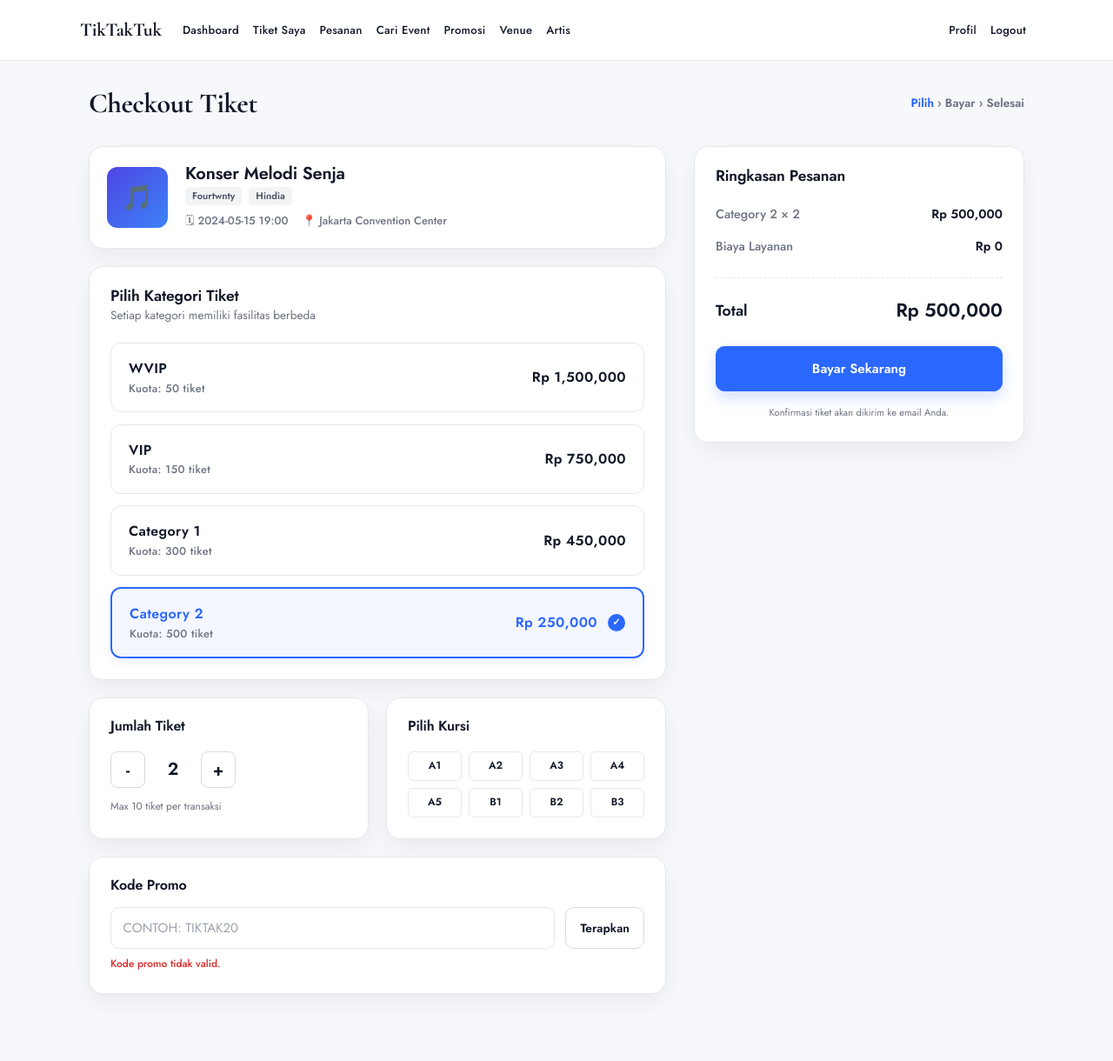
After one commit to evan052006/TK-Basdat-c-racked, a Django app: page /orders/checkout/ in a window 1280 px wide. The commit adds this page. Shown: the whole page at 87% size. Run offline with Django 5.2, Linux system fonts and the light colour scheme; parts of the project's set-up code (start-up, migrations or seed data) failed here and were passed over; some libraries are stand-ins or nearby versions.

Commit message:
feat: add dummy checkout page and remove order create button from admin

```diff
--- /dev/null
+++ b/orders/templates/orders/checkout.html
@@ -0,0 +1,155 @@
+{% extends "common/base.html" %}
+{% block title %}Checkout Tiket – TikTakTuk{% endblock %}
+{% block content %}
+<div class="luxury-page" style="padding-top:2rem;">
+  <div class="container" style="max-width:1100px;">
+
+    <!-- Header -->
+    <div style="display:flex; justify-content:space-between; align-items:center; margin-bottom:2rem;">
+      <h1 style="font-size:2rem; margin:0;">Checkout Tiket</h1>
+      <div style="font-size:0.85rem; color:var(--muted); font-weight:600;">
+        <span style="color:#205eff;">Pilih</span> &rsaquo; Bayar &rsaquo; Selesai
+      </div>
+    </div>
+
+    <!-- Main Grid -->
+    <div style="display:grid; grid-template-columns:1fr 380px; gap:2rem; align-items:start;">
+
+      <!-- Left Column -->
+      <div style="display:flex; flex-direction:column; gap:1.25rem;">
+
+        <!-- Event Card -->
+        <div class="luxury-panel" style="display:flex; gap:1.25rem; align-items:center; padding:1.25rem;">
+          <div style="width:70px; height:70px; border-radius:12px; background:linear-gradient(135deg, #4f46e5, #3b82f6); display:grid; place-items:center; color:#fff; font-size:1.8rem;">
+            🎵
+          </div>
+          <div>
+            <h3 style="font-size:1.25rem; font-family:'Jost',sans-serif; margin:0 0 0.35rem;">Konser Melodi Senja</h3>
+            <div style="display:flex; gap:0.5rem; margin-bottom:0.5rem;">
+              <span style="background:#f3f4f6; color:#4b5563; font-size:0.7rem; font-weight:700; padding:0.1rem 0.5rem; border-radius:4px;">Fourtwnty</span>
+              <span style="background:#f3f4f6; color:#4b5563; font-size:0.7rem; font-weight:700; padding:0.1rem 0.5rem; border-radius:4px;">Hindia</span>
+            </div>
+            <div style="display:flex; gap:1rem; color:var(--muted); font-size:0.8rem; font-weight:500;">
+              <span>🗓 2024-05-15 19:00</span>
+              <span>📍 Jakarta Convention Center</span>
+            </div>
+          </div>
+        </div>
+
+        <!-- Ticket Categories -->
+        <div class="luxury-panel" style="padding:1.5rem;">
+          <h4 style="font-size:1.1rem; font-family:'Jost',sans-serif; font-weight:700; margin:0 0 0.2rem;">Pilih Kategori Tiket</h4>
+          <p style="font-size:0.85rem; margin-bottom:1.25rem;">Setiap kategori memiliki fasilitas berbeda</p>
+
+          <div style="display:flex; flex-direction:column; gap:0.85rem;">
+            <!-- Category 1 -->
+            <label style="display:flex; justify-content:space-between; align-items:center; border:1px solid var(--line); border-radius:12px; padding:1rem 1.25rem; cursor:pointer; color:var(--ink); text-transform:none;">
+              <div>
+                <div style="font-size:1rem; font-weight:700;">WVIP</div>
+                <div style="color:var(--muted); font-size:0.8rem; font-weight:500;">Kuota: 50 tiket</div>
+              </div>
+              <div style="font-weight:700; font-size:1rem;">Rp 1,500,000</div>
+              <input type="radio" name="category" style="display:none;">
+            </label>
+            <!-- Category 2 -->
+            <label style="display:flex; justify-content:space-between; align-items:center; border:1px solid var(--line); border-radius:12px; padding:1rem 1.25rem; cursor:pointer; color:var(--ink); text-transform:none;">
+              <div>
+                <div style="font-size:1rem; font-weight:700;">VIP</div>
+                <div style="color:var(--muted); font-size:0.8rem; font-weight:500;">Kuota: 150 tiket</div>
+              </div>
+              <div style="font-weight:700; font-size:1rem;">Rp 750,000</div>
+              <input type="radio" name="category" style="display:none;">
+            </label>
+            <!-- Category 3 -->
+            <label style="display:flex; justify-content:space-between; align-items:center; border:1px solid var(--line); border-radius:12px; padding:1rem 1.25rem; cursor:pointer; color:var(--ink); text-transform:none;">
+              <div>
+                <div style="font-size:1rem; font-weight:700;">Category 1</div>
+                <div style="color:var(--muted); font-size:0.8rem; font-weight:500;">Kuota: 300 tiket</div>
+              </div>
+              <div style="font-weight:700; font-size:1rem;">Rp 450,000</div>
+              <input type="radio" name="category" style="display:none;">
+            </label>
+            <!-- Category 4 (Selected) -->
+            <label style="display:flex; justify-content:space-between; align-items:center; border:2px solid #2b68ff; background:#f4f7ff; border-radius:12px; padding:1rem 1.25rem; cursor:pointer; color:var(--ink); text-transform:none; box-shadow:0 4px 12px rgba(43,104,255,0.08);">
+              <div>
+                <div style="font-size:1rem; font-weight:700; color:#2b68ff;">Category 2</div>
+                <div style="color:var(--muted); font-size:0.8rem; font-weight:500;">Kuota: 500 tiket</div>
+              </div>
+              <div style="display:flex; align-items:center; gap:0.75rem;">
+                <div style="font-weight:700; font-size:1rem; color:#2b68ff;">Rp 250,000</div>
+                <div style="width:1.25rem; height:1.25rem; border-radius:50%; background:#2b68ff; color:#fff; display:grid; place-items:center; font-size:0.7rem;">✓</div>
+              </div>
+              <input type="radio" name="category" checked style="display:none;">
+            </label>
+          </div>
+        </div>
+
+        <!-- Quantity & Seats -->
+        <div style="display:grid; grid-template-columns:1fr 1fr; gap:1.25rem;">
+          <div class="luxury-panel" style="padding:1.5rem;">
+            <h4 style="font-size:1rem; font-family:'Jost',sans-serif; font-weight:700; margin:0 0 1.25rem;">Jumlah Tiket</h4>
+            <div style="display:flex; align-items:center; gap:1rem;">
+              <button style="width:2.5rem; height:2.5rem; padding:0; border-radius:8px; background:#fff !important; border:1px solid var(--line-strong) !important; color:var(--ink) !important; font-size:1.2rem; display:grid; place-items:center;">-</button>
+              <div style="font-size:1.25rem; font-weight:700; min-width:2rem; text-align:center;">2</div>
+              <button style="width:2.5rem; height:2.5rem; padding:0; border-radius:8px; background:#fff !important; border:1px solid var(--line-strong) !important; color:var(--ink) !important; font-size:1.2rem; display:grid; place-items:center;">+</button>
+            </div>
+            <p style="font-size:0.75rem; margin:0.75rem 0 0; color:var(--muted);">Max 10 tiket per transaksi</p>
+          </div>
+
+          <div class="luxury-panel" style="padding:1.5rem;">
+            <h4 style="font-size:1rem; font-family:'Jost',sans-serif; font-weight:700; margin:0 0 1.25rem;">Pilih Kursi</h4>
+            <div style="display:grid; grid-template-columns:repeat(4, 1fr); gap:0.5rem;">
+              <div style="border:1px solid var(--line); border-radius:6px; padding:0.4rem; text-align:center; font-size:0.75rem; font-weight:600; cursor:pointer;">A1</div>
+              <div style="border:1px solid var(--line); border-radius:6px; padding:0.4rem; text-align:center; font-size:0.75rem; font-weight:600; cursor:pointer;">A2</div>
+              <div style="border:1px solid var(--line); border-radius:6px; padding:0.4rem; text-align:center; font-size:0.75rem; font-weight:600; cursor:pointer;">A3</div>
+              <div style="border:1px solid var(--line); border-radius:6px; padding:0.4rem; text-align:center; font-size:0.75rem; font-weight:600; cursor:pointer;">A4</div>
+              <div style="border:1px solid var(--line); border-radius:6px; padding:0.4rem; text-align:center; font-size:0.75rem; font-weight:600; cursor:pointer;">A5</div>
+              <div style="border:1px solid var(--line); border-radius:6px; padding:0.4rem; text-align:center; font-size:0.75rem; font-weight:600; cursor:pointer;">B1</div>
+              <div style="border:1px solid var(--line); border-radius:6px; padding:0.4rem; text-align:center; font-size:0.75rem; font-weight:600; cursor:pointer;">B2</div>
+              <div style="border:1px solid var(--line); border-radius:6px; padding:0.4rem; text-align:center; font-size:0.75rem; font-weight:600; cursor:pointer;">B3</div>
+            </div>
+          </div>
+        </div>
+
+        <!-- Promo Code -->
+        <div class="luxury-panel" style="padding:1.5rem;">
+          <h4 style="font-size:1rem; font-family:'Jost',sans-serif; font-weight:700; margin:0 0 1rem;">Kode Promo</h4>
+          <div style="display:flex; gap:0.75rem;">
+            <input type="text" placeholder="CONTOH: TIKTAK20" style="flex:1; text-transform:uppercase;">
+            <button style="background:#fff !important; border:1px solid var(--line-strong) !important; color:var(--ink) !important; white-space:nowrap;">Terapkan</button>
+          </div>
+          <div style="color:#dc2626; font-size:0.75rem; font-weight:500; margin-top:0.5rem;">Kode promo tidak valid.</div>
+        </div>
+
+      </div>
+
+      <!-- Right Column: Summary -->
+      <div class="luxury-panel" style="padding:1.5rem; position:sticky; top:1.5rem;">
+        <h4 style="font-size:1.1rem; font-family:'Jost',sans-serif; font-weight:700; margin:0 0 1.5rem;">Ringkasan Pesanan</h4>
+
+        <div style="display:flex; flex-direction:column; gap:0.85rem; margin-bottom:1.5rem; font-size:0.9rem;">
+          <div style="display:flex; justify-content:space-between;">
+            <span style="color:var(--muted); font-weight:500;">Category 2 &times; 2</span>
+            <span style="font-weight:600;">Rp 500,000</span>
+          </div>
+          <div style="display:flex; justify-content:space-between;">
+            <span style="color:var(--muted); font-weight:500;">Biaya Layanan</span>
+            <span style="font-weight:600;">Rp 0</span>
+          </div>
+        </div>
+
+        <div style="border-top:1px dashed var(--line); padding-top:1.25rem; margin-bottom:1.5rem; display:flex; justify-content:space-between; align-items:center;">
+          <span style="font-weight:700; font-size:1.1rem;">Total</span>
+          <span style="font-weight:700; font-size:1.35rem; font-family:'Jost',sans-serif;">Rp 500,000</span>
+        </div>
+
+        <button style="width:100%; background:#2b68ff !important; border-color:#2b68ff !important; font-size:0.95rem; padding:0.8rem; margin-bottom:1rem; box-shadow:0 8px 16px rgba(43,104,255,0.2);">
+          Bayar Sekarang
+        </button>
+        <p style="text-align:center; font-size:0.7rem; color:var(--muted); margin:0;">Konfirmasi tiket akan dikirim ke email Anda.</p>
+      </div>
+
+    </div>
+  </div>
+</div>
+{% endblock %}
--- a/orders/urls.py
+++ b/orders/urls.py
@@ -5,4 +5,16 @@ app_name = "orders"
 
 urlpatterns = [
     path("", views.orders_list, name="orders_list"),
+    path("promotions/", views.promotions_list, name="promotions_list"),
+
+    # Orders CRUD
+    path("checkout/", views.checkout_dummy, name="checkout_dummy"),
+    path("create/", views.create_order, name="create_order"),
+    path("update/", views.update_order, name="update_order"),
+    path("delete/", views.delete_order, name="delete_order"),
+
+    # Promotions CRUD
+    path("promo/create/", views.create_promotion, name="create_promotion"),
+    path("promo/update/", views.update_promotion, name="update_promotion"),
+    path("promo/delete/", views.delete_promotion, name="delete_promotion"),
 ]
--- a/orders/views.py
+++ b/orders/views.py
@@ -1,10 +1,28 @@
-from django.shortcuts import render
+from django.shortcuts import render, redirect
+from django.views.decorators.http import require_POST
+
+from accounts.decorators import require_roles
 from .queries import orders_db
 
 
+def _get_user_role(request):
+    """Extract role from request or return GUEST"""
+    return getattr(request, "user_role", "GUEST")
+
+
+def _get_context_with_role(request, extra_context=None):
+    """Helper to add role to context"""
+    context = {"role": _get_user_role(request)}
+    if extra_context:
+        context.update(extra_context)
+    return context
+
+
+@require_roles("GUEST", "CUSTOMER", "ORGANIZER", "ADMIN")
 def orders_list(request):
+    """Display orders list with stats and search"""
     try:
-        orders = orders_db.get_orders()
+        orders = list(orders_db.get_orders())
     except Exception as exc:
         orders = []
         orders_error = str(exc)
@@ -12,17 +30,189 @@ def orders_list(request):
         orders_error = None
 
     try:
-        promotions = orders_db.get_promotions()
+        promotions = list(orders_db.get_promotions())
     except Exception as exc:
         promotions = []
         promotions_error = str(exc)
     else:
         promotions_error = None
 
-    context = {
+    # Calculate stats
+    total_order = len(orders)
+    total_paid = sum(1 for o in orders if o.get("payment_status") == "PAID")
+    total_pending = sum(1 for o in orders if o.get("payment_status") == "PENDING")
+    total_revenue = sum(
+        float(o.get("total_amount", 0)) for o in orders if o.get("payment_status") == "PAID"
+    )
+
+    context = _get_context_with_role(request, {
         "orders": orders,
         "promotions": promotions,
         "orders_error": orders_error,
         "promotions_error": promotions_error,
-    }
+        "total_order": total_order,
+        "total_paid": total_paid,
+        "total_pending": total_pending,
+        "total_revenue": total_revenue,
+    })
     return render(request, "orders/orders_list.html", context)
+
+
+@require_roles("GUEST", "CUSTOMER", "ORGANIZER", "ADMIN")
+def promotions_list(request):
+    """Display promotions list with search"""
+    try:
+        promotions = list(orders_db.get_promotions())
+    except Exception as exc:
+        promotions = []
+        promotions_error = str(exc)
+    else:
+        promotions_error = None
+
+    # Calculate stats
+    total_promo = len(promotions)
+    total_usage = sum(int(p.get("usage_count", 0)) for p in promotions)
+    total_percentage = sum(1 for p in promotions if p.get("discount_type") == "PERCENTAGE")
+
+    context = _get_context_with_role(request, {
+        "promotions": promotions,
+        "promotions_error": promotions_error,
+        "total_promo": total_promo,
+        "total_usage": total_usage,
+        "total_percentage": total_percentage,
+    })
+    return render(request, "orders/promotions_list.html", context)
+
+
+@require_POST
+@require_roles("ADMIN")
+def create_order(request):
+    """Create new order"""
+    try:
+        order_date = (request.POST.get("order_date") or "").replace("T", " ")
+        payment_status = request.POST.get("payment_status")
+        total_amount = request.POST.get("total_amount")
+        customer_id = request.POST.get("customer_id")
+
+        orders_db.create_order(
+            order_date=order_date,
+            payment_status=payment_status,
+            total_amount=float(total_amount),
+            customer_id=customer_id,
+        )
+
+        return redirect("orders:orders_list")
+    except Exception:
+        return redirect("orders:orders_list")
+
+
+@require_POST
+@require_roles("ADMIN")
+def update_order(request):
+    """Update existing order"""
+    try:
+        order_id = request.POST.get("order_id")
+        payment_status = request.POST.get("payment_status")
+
+        existing_order = orders_db.get_order(order_id=order_id)
+        if not existing_order:
+            return redirect("orders:orders_list")
+
+        orders_db.update_order(
+            order_id=order_id,
+            order_date=existing_order.get("order_date"),
+            payment_status=payment_status,
+            total_amount=existing_order.get("total_amount"),
+            customer_id=existing_order.get("customer_id"),
+        )
+
+        return redirect("orders:orders_list")
+    except Exception:
+        return redirect("orders:orders_list")
+
+
+@require_POST
+@require_roles("ADMIN")
+def delete_order(request):
+    """Delete existing order"""
+    try:
+        order_id = request.POST.get("order_id")
+        orders_db.delete_order(order_id=order_id)
+
+        return redirect("orders:orders_list")
+    except Exception:
+        return redirect("orders:orders_list")
+
+
+@require_POST
+@require_roles("ADMIN")
+def create_promotion(request):
+    """Create new promotion"""
+    try:
+        promo_code = request.POST.get("promo_code")
+        discount_type = request.POST.get("discount_type")
+        discount_value = request.POST.get("discount_value")
+        start_date = request.POST.get("start_date")
+        end_date = request.POST.get("end_date")
+        usage_limit = request.POST.get("usage_limit", 1)
+
+        orders_db.create_promotion(
+            promo_code=promo_code,
+            discount_type=discount_type,
+            discount_value=float(discount_value),
+            start_date=start_date,
+            end_date=end_date,
+            usage_limit=int(usage_limit),
+        )
+
+        return redirect("orders:promotions_list")
+    except Exception:
+        return redirect("orders:promotions_list")
+
+
+@require_POST
+@require_roles("ADMIN")
+def update_promotion(request):
+    """Update existing promotion"""
+    try:
+        promotion_id = request.POST.get("promotion_id")
+        promo_code = request.POST.get("promo_code")
+        discount_type = request.POST.get("discount_type")
+        discount_value = request.POST.get("discount_value")
+        start_date = request.POST.get("start_date")
+        end_date = request.POST.get("end_date")
+        usage_limit = request.POST.get("usage_limit", 1)
+
+        orders_db.update_promotion(
+            promotion_id=promotion_id,
+            promo_code=promo_code,
+            discount_type=discount_type,
+            discount_value=float(discount_value),
+            start_date=start_date,
+            end_date=end_date,
+            usage_limit=int(usage_limit),
+        )
+
+        return redirect("orders:promotions_list")
+    except Exception:
+        return redirect("orders:promotions_list")
+
+
+@require_POST
+@require_roles("ADMIN")
+def delete_promotion(request):
+    """Delete existing promotion"""
+    try:
+        promotion_id = request.POST.get("promotion_id")
+        orders_db.delete_promotion(promotion_id=promotion_id)
+
+        return redirect("orders:promotions_list")
+    except Exception:
+        return redirect("orders:promotions_list")
+
+def checkout_dummy(request):
+    """
+    Dummy view for checkout screenshot (Customer role).
+    """
+    context = {"user_role": "CUSTOMER", "role": "CUSTOMER"}
+    return render(request, "orders/checkout.html", context)
```
Also changed, not shown: orders/templates/orders/orders_list.html (+0 -47 lines).
